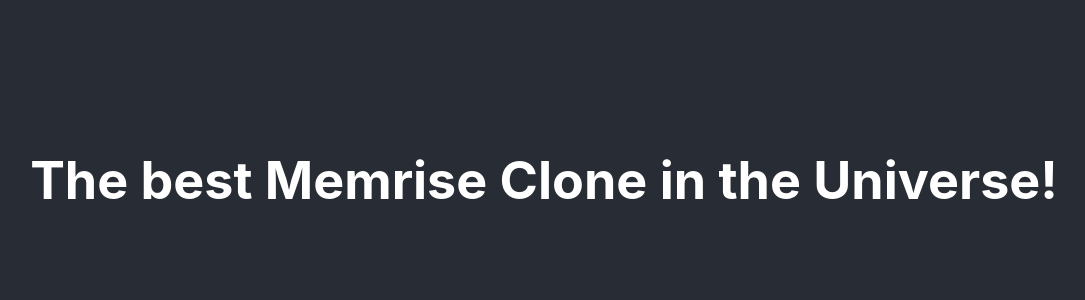
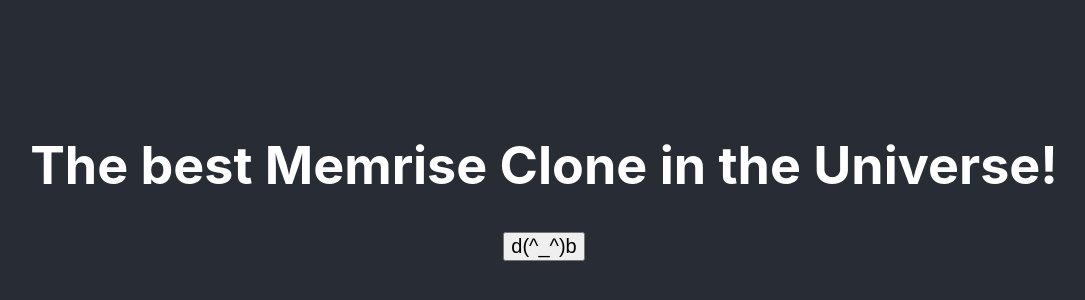
Before and after one commit to szkola-reacta/team-blue-cats-app, a React (Create React App) app: page / in a window 1280 px wide. Shown: the part 220-520 px from the top of the page, without its empty margins (96-1181 px from the left). Built offline with nearby package versions, Linux system fonts and the light colour scheme.

Commit message:
feat/test-button

```diff
--- a/src/App.js
+++ b/src/App.js
@@ -1,4 +1,5 @@
 import './App.css';
+import Button from "./components/Button";
 
 function App() {
   return (
@@ -7,6 +8,7 @@
         <h1>
           The best Memrise Clone in the Universe!
         </h1>
+        <Button/>
       </header>
     </div>
   );
--- /dev/null
+++ b/src/components/Button.js
@@ -0,0 +1,9 @@
+function Button() {
+    return (
+        <button style={{fontSize: 20}}>
+            d(^_^)b
+        </button>
+    );
+}
+
+export default Button;
```
